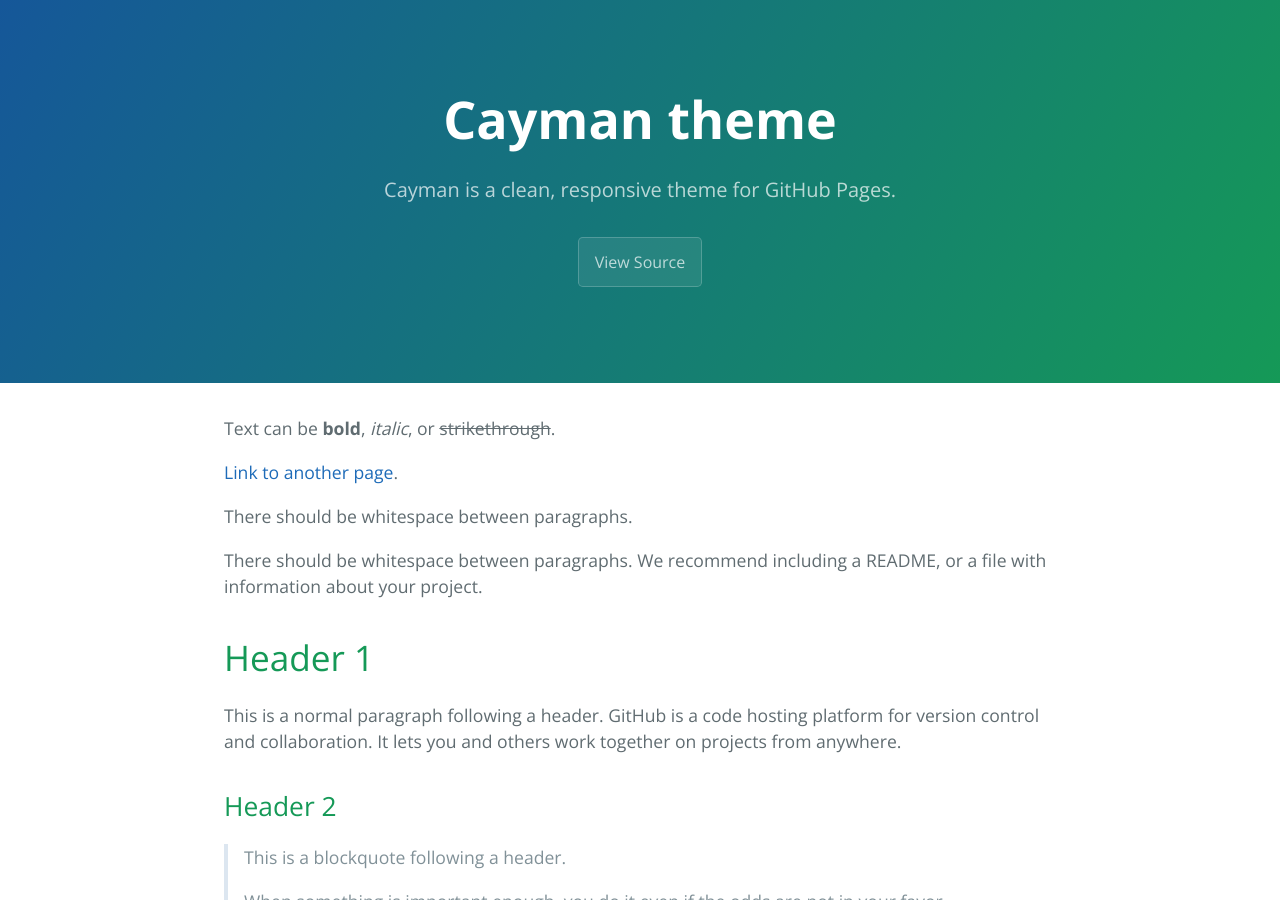
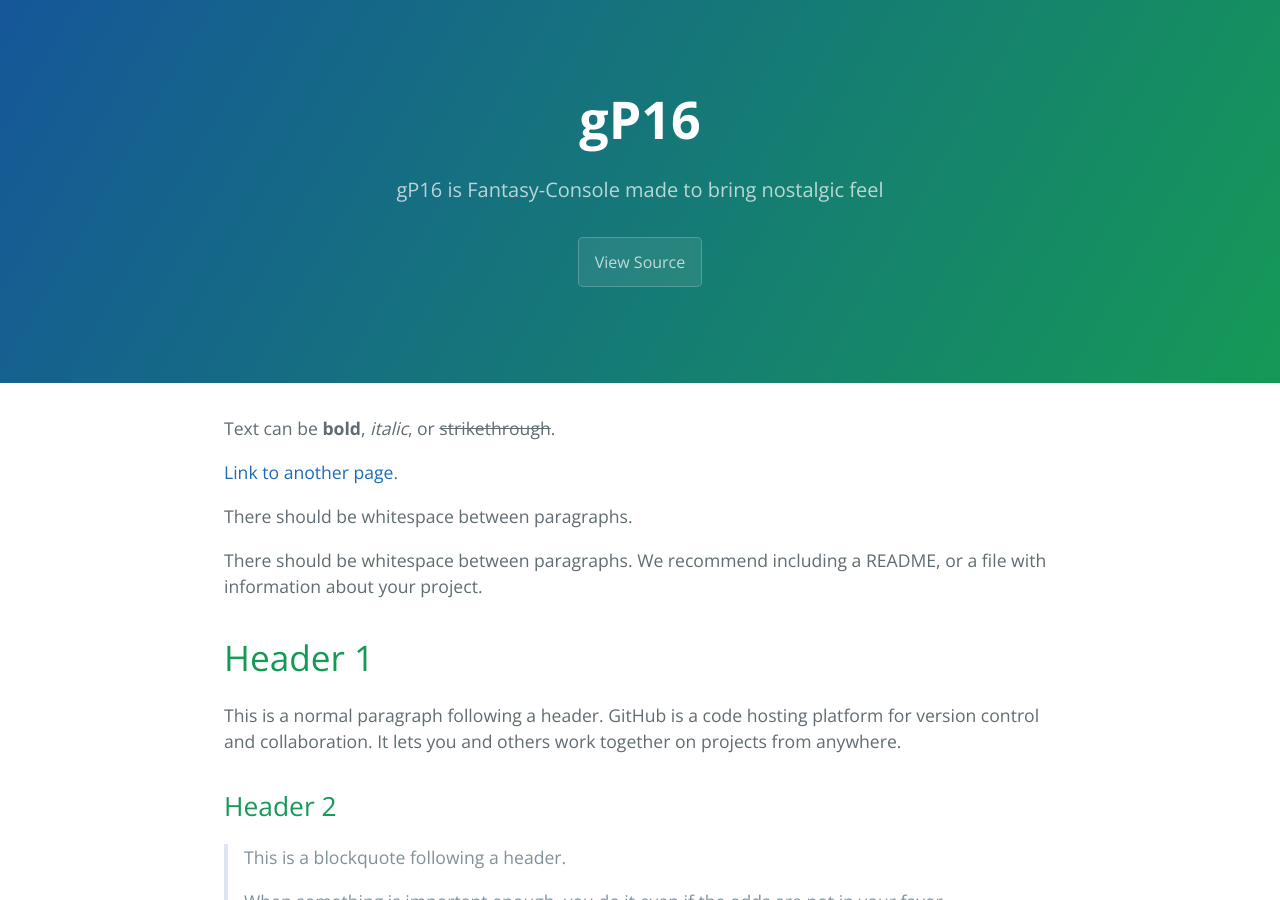
Before and after one commit to QuantumV2/gP16-Console, a Jekyll site: the page built from index.md, in a window 1280 px wide and 900 px high. Built offline with Jekyll 4.4.1, drawn with Linux system fonts in a browser that asks for light colours.

Commit message:
Update _config.yml

```diff
--- a/_config.yml
+++ b/_config.yml
@@ -1,5 +1,5 @@
-title: Cayman theme
-description: Cayman is a clean, responsive theme for GitHub Pages.
+title: gP16
+description: gP16 is Fantasy-Console made to bring nostalgic feel
 show_downloads: true
 google_analytics:
 theme: jekyll-theme-cayman
```
